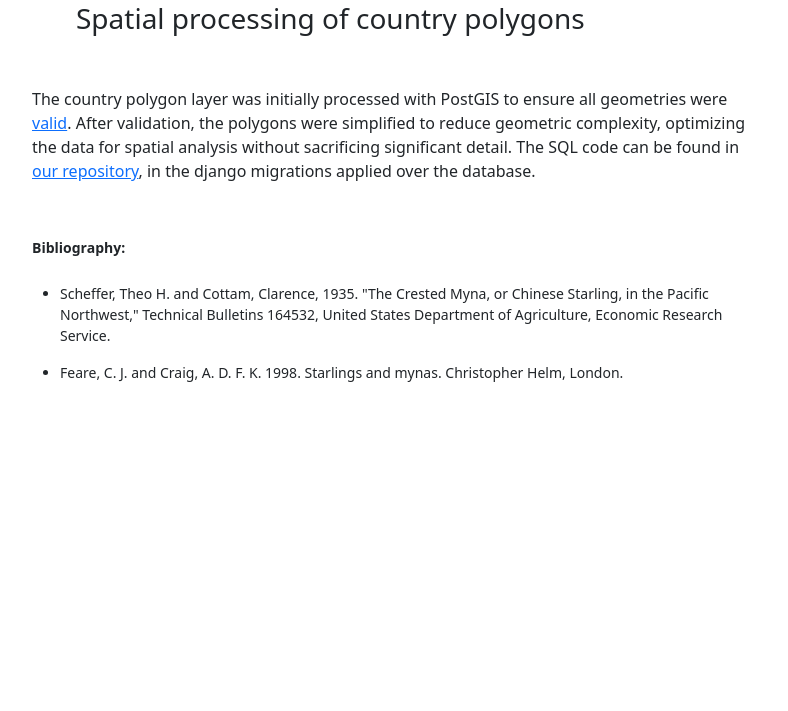
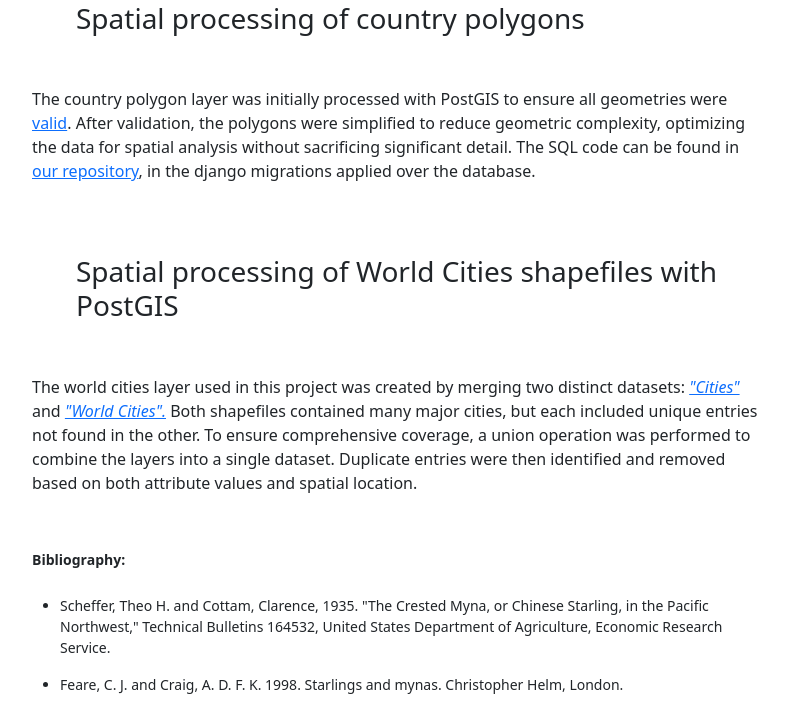
Before and after one commit to rhoni-team/CrestedMyna, a Django app: page /about-the-spatial-analysis/ in a window 1280 px wide. Shown: the part 1091-1802 px from the top of the page, without its empty margins (244-1032 px from the left). Before the commit the page ends 1473 px from the top, so only its background shows below. Run offline with Django 5.2, Linux system fonts and the light colour scheme; parts of the project's set-up code (start-up, migrations or seed data) failed here and were passed over; some libraries are stand-ins or nearby versions.

Commit message:
feat: add paragraph about cities spatial processing

```diff
--- a/crested_myna/templates/spatial_analysis.html
+++ b/crested_myna/templates/spatial_analysis.html
@@ -42,6 +42,19 @@
                         in the django migrations applied over the database.
                 </p>
             </div>
+            <div class="row">
+                <h3 class="text-left m-4 m-md-4 m-lg-5">Spatial processing of World Cities shapefiles with PostGIS</h3>
+                <p class="text-justify m-1 mb-2 mb-md-3 mb-lg-4">
+                    The world cities layer used in this project was created by merging two distinct datasets:
+                    <a href="https://hub.arcgis.com/datasets/imb::cities/about" target="_blank">
+                        <em>"Cities"</em></a> and <a href="https://hub.arcgis.com/datasets/esri::world-cities/about" target="_blank">
+                            <em>"World Cities".</em></a> Both shapefiles contained many major cities,
+                    but each included unique entries not found in the other.
+                    To ensure comprehensive coverage, a union operation was performed to combine
+                    the layers into a single dataset. Duplicate entries were then identified and removed
+                     based on both attribute values and spatial location.
+                </p>
+            </div>
         </div>
     </div>
 
```
